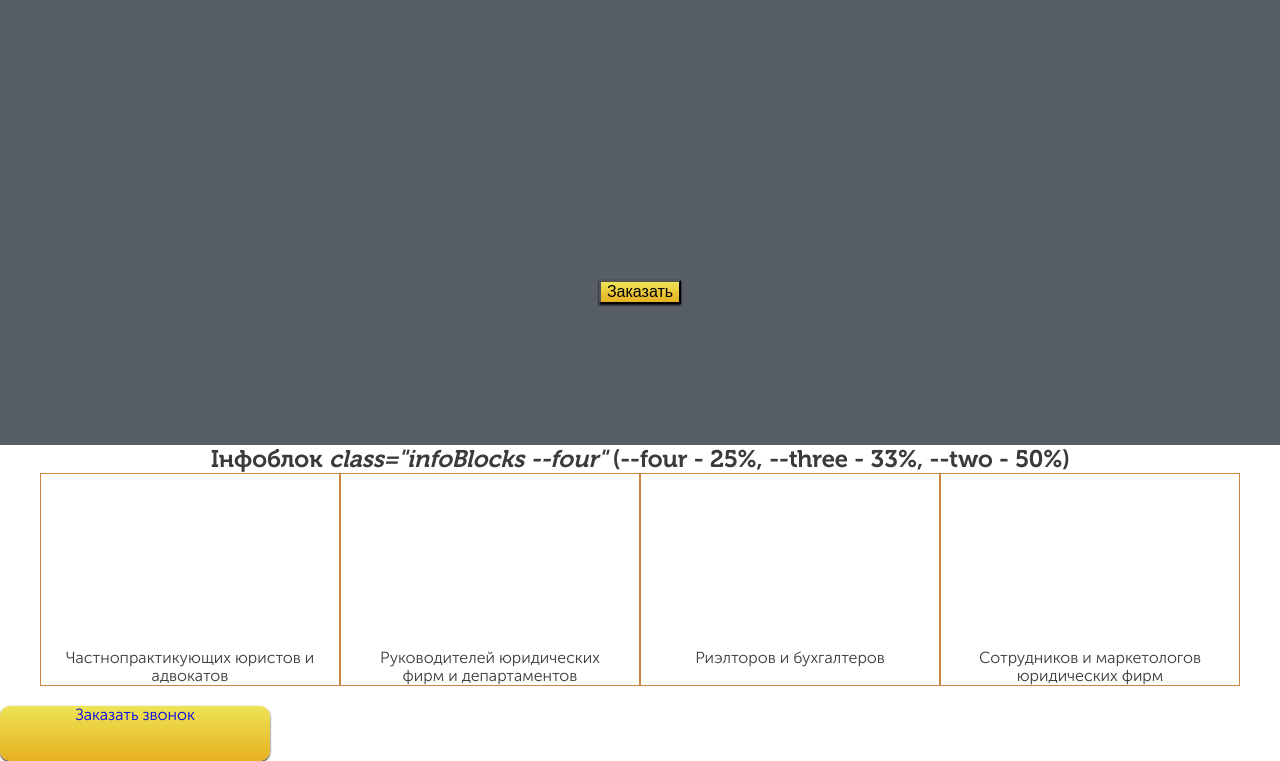
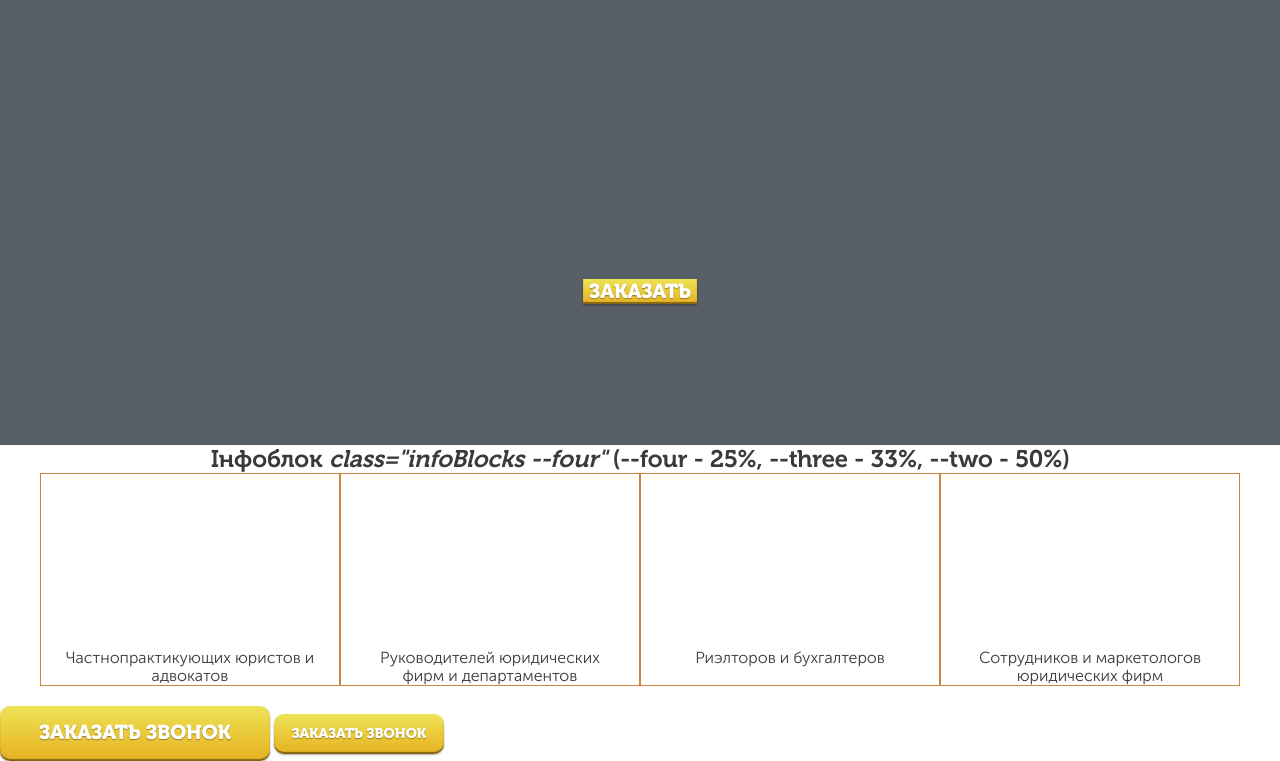
Before and after one commit to geouser/chistostroy, a plain HTML site: page index.html in a window 1280 px wide. Shown: the part 355-1116 px from the top of the page. Drawn offline with nearby package versions, Linux system fonts and the light colour scheme; some packages are replaced by stand-ins of ours; files that its build step writes are made by us from their sources.

Commit message:
buttons+

```diff
--- a/css/scss/general.scss
+++ b/css/scss/general.scss
@@ -32,24 +32,53 @@ CSS tooltip-----------  @include tooltiptooltip($content: attr(data-tooltip), $d
     BUTTON STYLES
 ------------------------*/
 .button {
-  background-image: -moz-linear-gradient( 90deg, rgb(230,177,34) 0%, rgb(234,203,60) 53%, rgb(237,228,86) 100%);
-  background-image: -webkit-linear-gradient( 90deg, rgb(230,177,34) 0%, rgb(234,203,60) 53%, rgb(237,228,86) 100%);
-  background-image: -ms-linear-gradient( 90deg, rgb(230,177,34) 0%, rgb(234,203,60) 53%, rgb(237,228,86) 100%);
-  box-shadow: 0px 1px 2px 0px rgb( 0, 0, 0 );
+  background: -moz-linear-gradient( 90deg, rgb(230,177,34) 0%, rgb(234,203,60) 53%, rgb(237,228,86) 100%);
+  background: -webkit-linear-gradient( 90deg, rgb(230,177,34) 0%, rgb(234,203,60) 53%, rgb(237,228,86) 100%);
+  background: -ms-linear-gradient( 90deg, rgb(230,177,34) 0%, rgb(234,203,60) 53%, rgb(237,228,86) 100%);
+  box-shadow: 0px 1px 2px 0px rgba( 0, 0, 0, .33),
+              0px -2px 1px 0px rgba(0, 0, 0, 0.43) inset;
   overflow: hidden;
   text-align: center;
   display: inline-block;
   vertical-align: middle;
+  font-family: 'museo_cyrl900';
+  font-size: 20px;
+  color: #fff;
+  text-transform: uppercase;
+  text-shadow: 0px 1px 1px rgba( 0, 0, 0, .35);
+  border: 0;
+  @include transition(all, .3s);
 
-  @include transition(all, .2s);
+  &:hover {
+    background: -moz-linear-gradient( 90deg, rgb(230,177,34) 0%, rgb(230,177,34) 53%, rgb(230,177,34) 100%);
+    background: -webkit-linear-gradient( 90deg, rgb(230,177,34) 0%, rgb(230,177,34) 53%, rgb(230,177,34) 100%);
+    background: -ms-linear-gradient( 90deg, rgb(230,177,34) 0%, rgb(230,177,34) 53%, rgb(230,177,34) 100%);
+  }
 
   &.button--big {
     border-radius: 10px;
     width: 270px;
     height: 55px;
+    padding-top: 15px;
+    font-size: 20px;
+  }
+
+  &.button--small {
+    border-radius: 10px;
+    width: 170px;
+    height: 40px;
+    font-size: 14px;
+    padding-top: 10px;
   }
 }
-
+button {
+  &.button {
+    &.button--big,
+    &.button--small {
+      padding-top: 0;
+    }
+  }
+}
 
 /*----------------------
     HEADER STYLES
--- a/index.html
+++ b/index.html
@@ -122,6 +122,7 @@
 
   	    <!-- //////////////////////////////////////////////////////////////////////// -->
         <a href="#" class="button button--big">Заказать звонок</a>
+        <button class="button button--small">Заказать звонок</button>
 
         <div id="modal-popup" class="mfp-hide zoom-anim-dialog"></div>
 
```
